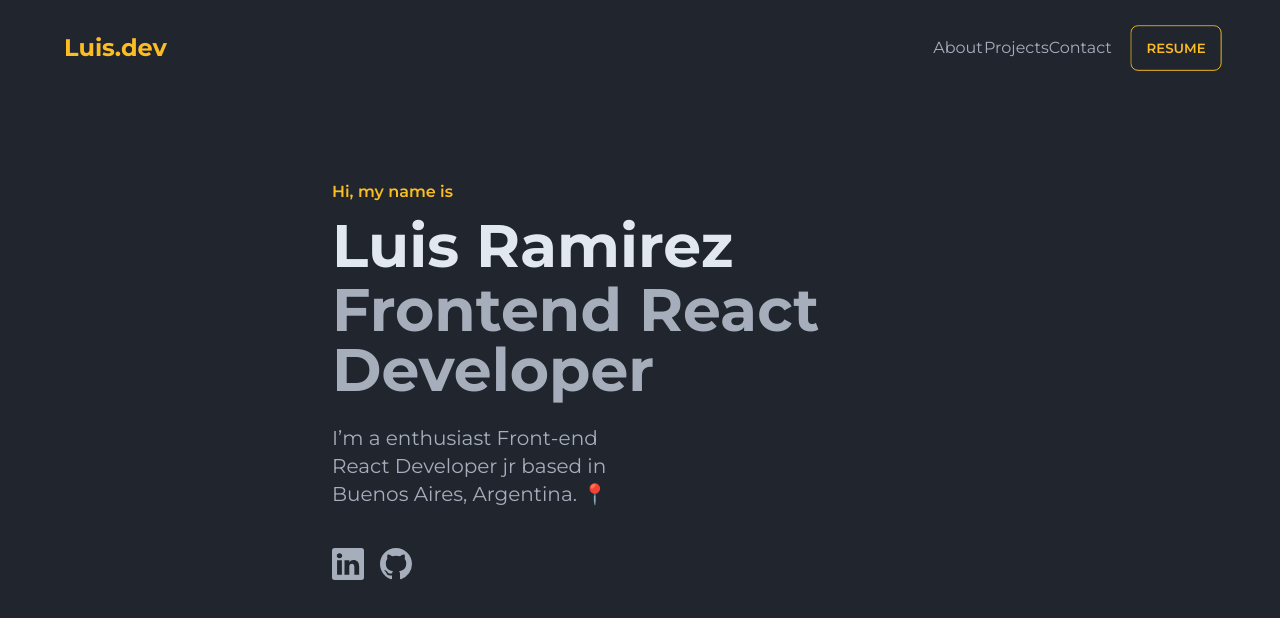
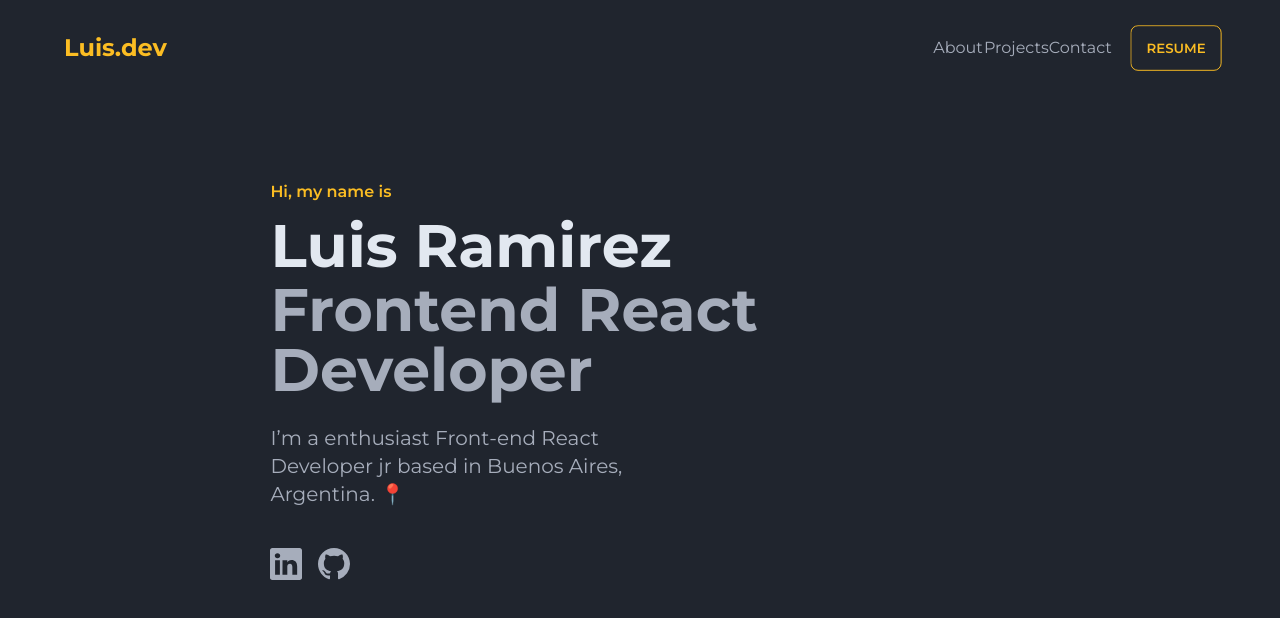
Before and after one commit to Louisit0/Portfolio, a React (Vite) app: page / in a window 1280 px wide. Shown: the top 618 px of the page. Built offline with nearby package versions, Linux system fonts and the light colour scheme.

Commit message:
Homecover from 50 to 60 %

```diff
--- a/src/components/HomeCover.jsx
+++ b/src/components/HomeCover.jsx
@@ -5,7 +5,7 @@ import Nav from "./Nav";
 
 const HomeCover = () => {
   return (
-    <section className="h-screen  flex flex-col mx-auto bg-base-300 justify-center my-auto text-base-content md:w-1/2">
+    <section className="h-screen  flex flex-col mx-auto bg-base-300 justify-center my-auto text-base-content md:w-3/5">
       <h1 className="text-warning font-semibold mb-3 whitespace-pre">
         Hi, my name is
       </h1>
```
